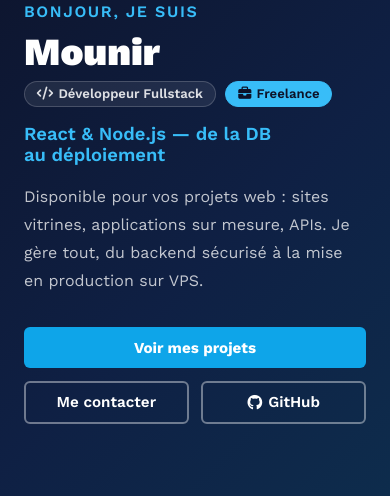
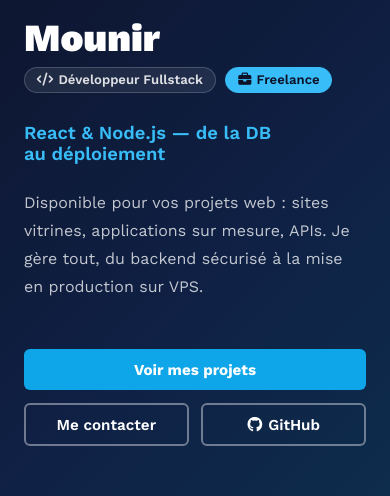
Before and after one commit to mounir-mansi/portfolio, a React (Vite) app in the folder frontend/: page / in a window 390 px wide. Shown: the part 235-731 px from the top of the page. Built offline with nearby package versions, Linux system fonts and the light colour scheme; no server answers.

Commit message:
fix(mobile): espacement hero, boutons pleine ligne, no-wrap

```diff
--- a/frontend/src/pages/HomePage/HomePage.css
+++ b/frontend/src/pages/HomePage/HomePage.css
@@ -176,12 +176,24 @@
 }
 
 @media (max-width: 768px) {
-  .home-hero-inner { grid-template-columns: 1fr; padding: 2.5em 1.5em; gap: 0; }
+  .home-hero { align-items: stretch; }
+  .home-hero-inner {
+    grid-template-columns: 1fr;
+    display: flex;
+    flex-direction: column;
+    justify-content: center;
+    padding: 3em 1.5em;
+    gap: 0;
+  }
   .home-logo-side { display: none; }
   .home-title { font-size: 3em; }
+  .home-greeting { margin-bottom: 1em; }
+  .home-badges { margin-bottom: 1.8em; }
+  .home-subtitle { margin-bottom: 1.4em; }
+  .home-desc { margin-bottom: 3em; }
   .home-ctas { flex-wrap: wrap; gap: 0.8em; margin-bottom: 0; }
   .home-ctas .btn-primary { width: 100%; text-align: center; justify-content: center; }
-  .home-ctas .btn-outline { flex: 1; min-width: 0; justify-content: center; }
+  .home-ctas .btn-outline { flex: 1; min-width: 0; justify-content: center; white-space: nowrap; }
 }
 
 @media (max-width: 480px) {
```
